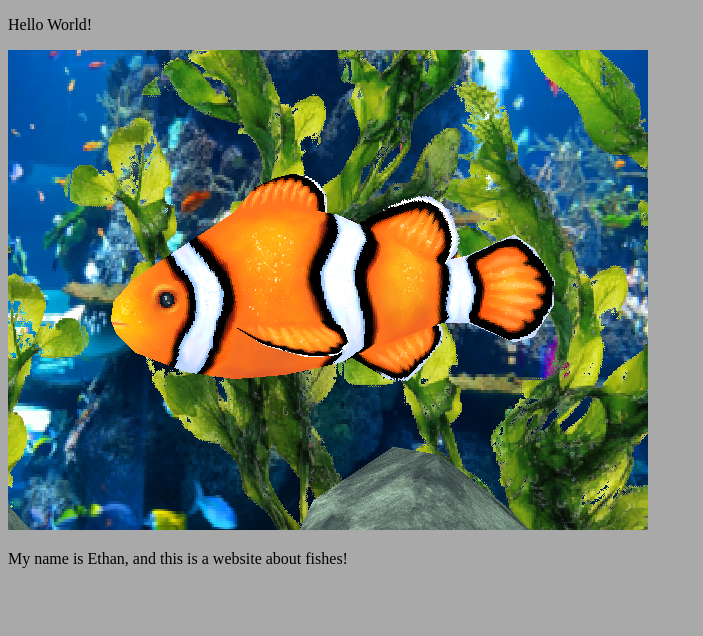
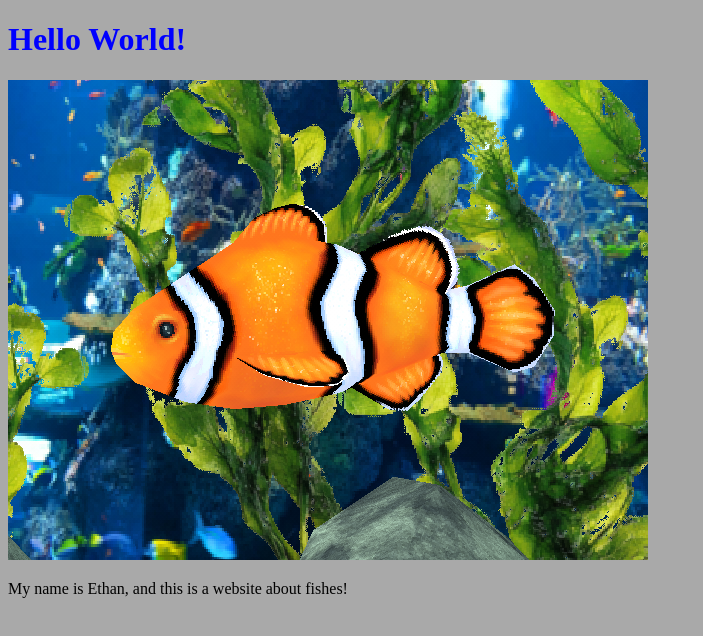
Before and after one commit to ethanrodriguez-art/fishes, a plain HTML site: page index.html in a window 1280 px wide. Shown: the whole page, without its empty margins (0-703 px from the left). Drawn offline with Linux system fonts and the light colour scheme.

Commit message:
Change paragraph to heading for better emphasis

```diff
--- a/index.html
+++ b/index.html
@@ -5,7 +5,7 @@
     <link rel="stylesheet" href="./style.css">
   </head>
   <body>
-    <p>Hello World!</p>
+    <h1>Hello World!</h1>
     <img src="images/fish.png" alt="A fish">
 
     <p>My name is Ethan, and this is a website about fishes!</p>
```
